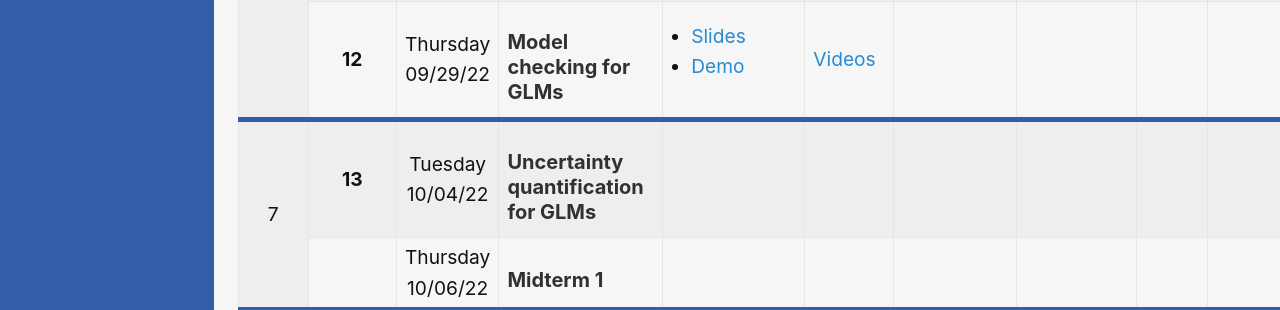
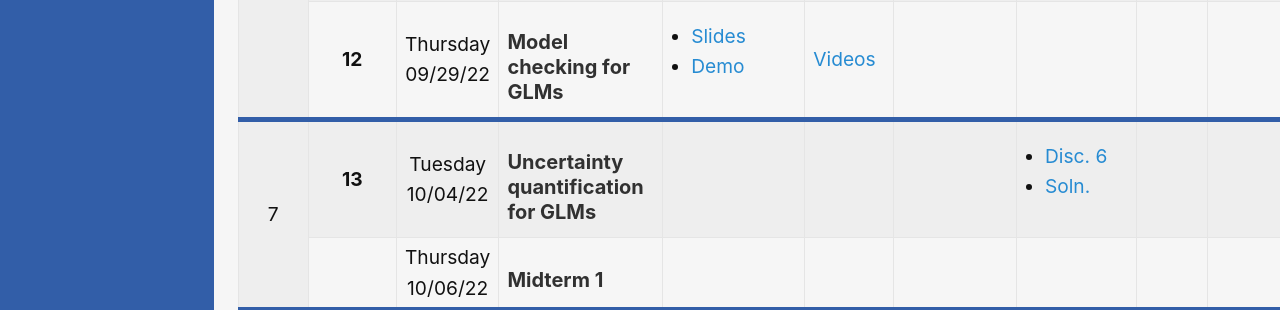
Before and after one commit to ds-102/fa22, a Jekyll site: the page built from index.md, in a window 1280 px wide. Shown: the part 2634-2944 px from the top of the page. Built offline with Jekyll 4.4.1, drawn with Linux system fonts in a browser that asks for light colours.

Commit message:
add disc 6

```diff
--- a/_data/lectures.yml
+++ b/_data/lectures.yml
@@ -133,6 +133,9 @@
 
 - date: Tuesday 10/04/22
   topic: Uncertainty quantification for GLMs
+  discussion: |
+    - [Disc. 6](assets/discussion/Discussion6.pdf)
+    - [Soln.](assets/discussion/Discussion6_Solutions.pdf)
 
 - date: Thursday 10/06/22
   topic: Midterm 1
```
Also changed, not shown: 2 other files.
